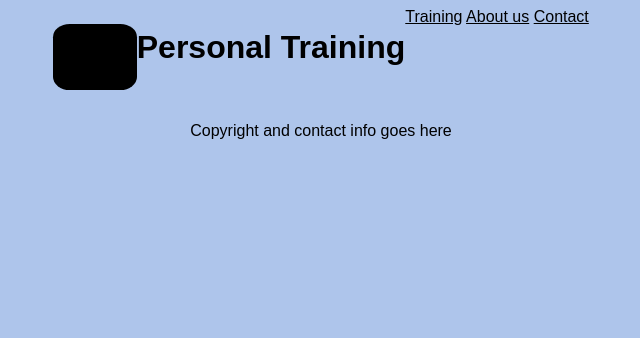
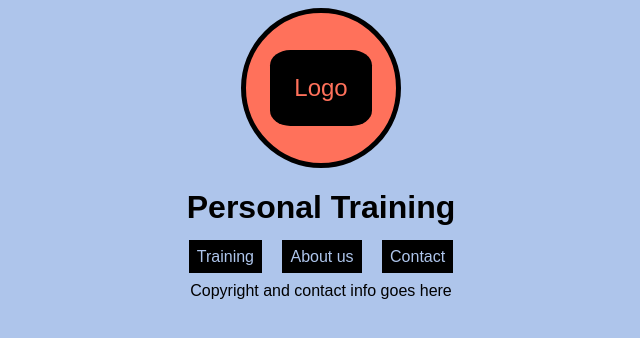
Before and after one commit to jblac98/2024-apr-t1w2-flexbox-animations, a plain HTML site: page index.html in a window 1280 px wide. Shown: the whole page, without its empty margins (319-959 px from the left). Drawn offline with Linux system fonts and the light colour scheme.

Commit message:
Added logo, logo styling, worked on nav buttons

```diff
--- a/CSS/style.css
+++ b/CSS/style.css
@@ -7,7 +7,7 @@
 body {
     background-color: var(--blue-light);
     font-family:Arial, Helvetica, sans-serif;
-    display:flex;
+    display: flex;
     flex-direction: column;
     /* Text align is horizontal */
     text-align: center;
@@ -17,10 +17,15 @@ body {
 
 header {
     display: flex;
+    flex-direction: column;
+    /* Text align is horizontal */
+    text-align: center;
+    /* Align items is vertical */
+    align-items: center;
 
 }
 
-. logo{
+.logo {
         height: 150px;
         width: 150px;
         background-color: var(--orange);
@@ -28,17 +33,24 @@ header {
         justify-content: center;
         text-align: center;
         align-items: center;
-        border: black 5px;
+        border: solid black 5px;
         border-radius: 50%;
 
 }
 
 .logo p {
     background-color: black;
-    color: var(--orange)
+    color: var(--orange);
     font-size: 1.5rem;
     padding: 1.5rem;
     border-radius: 20%;
+}
 
-
+nav a {
+    text-decoration: none;
+    background-color: black;
+    color: var(--blue-light);
+    padding: 0.5rem;
+    margin-left: 0.5rem;
+    margin-right: 0.5rem;
 }
```
Also changed, not shown: images/pilates.jpg (added), images/strength_training.jpg (added), 1 other file.
